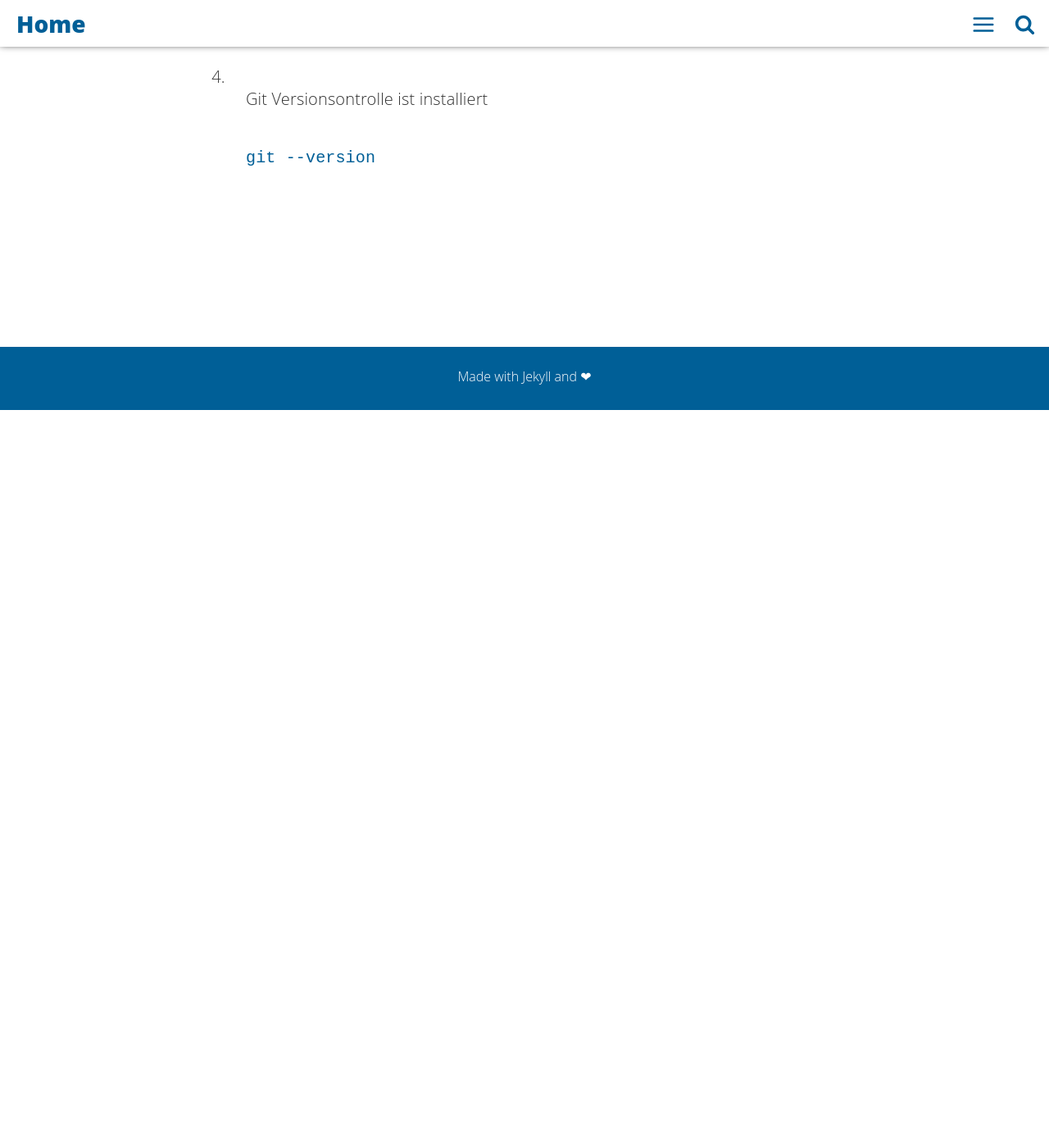
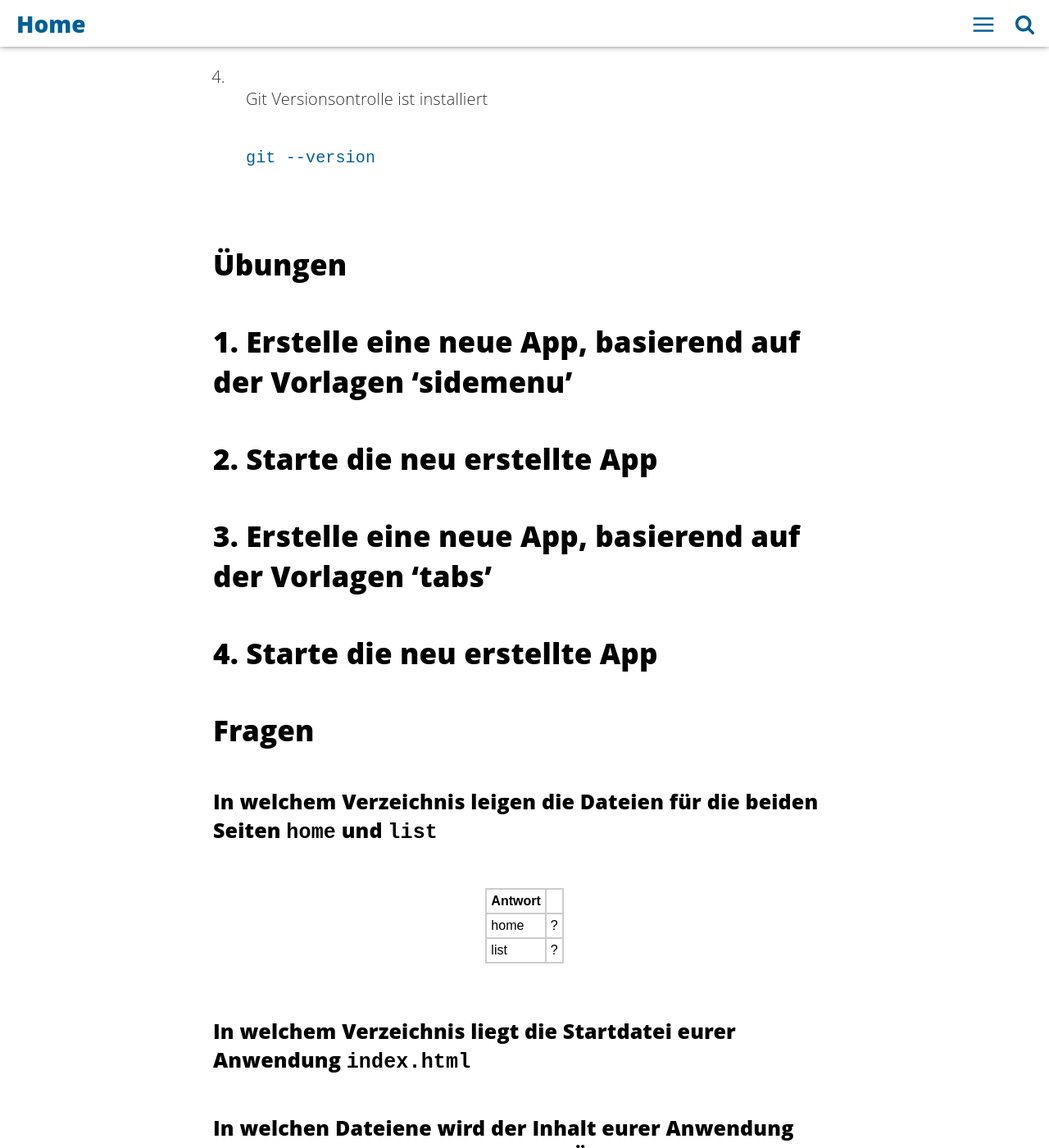
Before and after one commit to ionic-training/Learning-Documentation, a Jekyll site: the page built from docs/_posts/2018-11-12-day-1-course-introduction.md, in a window 1280 px wide and 1400 px high, scrolled down 1869 px. Shown: the whole window at 82% size. Built offline with Jekyll 4.4.1, drawn with Linux system fonts in a browser that asks for light colours; some of the changed text lies outside the part shown.

Commit message:
Update 2018-11-12-day-1-course-introduction.md

```diff
--- a/docs/_posts/2018-11-12-day-1-course-introduction.md
+++ b/docs/_posts/2018-11-12-day-1-course-introduction.md
@@ -47,3 +47,45 @@ Damit wir in diesem urs mit Ionic arbeiten können, sollte eine Reihe von Softwa
 4. Git Versionsontrolle ist installiert
 
     `git --version`
+
+
+## Übungen
+
+## 1. Erstelle eine neue App, basierend auf der Vorlagen 'sidemenu'
+
+## 2. Starte die neu erstellte App
+
+## 3. Erstelle eine neue App, basierend auf der Vorlagen 'tabs'
+
+## 4. Starte die neu erstellte App
+
+## Fragen
+
+### In welchem Verzeichnis leigen die Dateien für die beiden Seiten `home` und `list`
+
+| Antwort |        |
+| :------ | :----- |
+| home    | ?      |
+| list    | ?      |
+
+
+### In welchem Verzeichnis liegt die Startdatei eurer Anwendung `index.html`
+
+### In welchen Dateiene wird der Inhalt eurer Anwendung gespeichert , z. B. der Aufbau, die Überschriften, die Inhalte und Bilder
+
+### In welchen Dateien wird das Aussehen eurer Anwendung definiert, z. B. die Farben oder die Schrifftarten
+
+### In welchen Dateien wird der Programmcode eurer Anwendung definiert
+
+### Welche Bedeutung haben die folgenden Dateierweiterungen
+
+| Dateierweiterung | Bedeutung  |
+| ---------------- |:----------:|
+| `.html`          |            |
+| `.css`           |            |
+| `.scss`          |            |
+| `.js`            |            |
+| `.ts`            |            |
+| `.spec.ts`       |            |
+| `.json`          |            |
+| `.spec.json`     |            |
```
